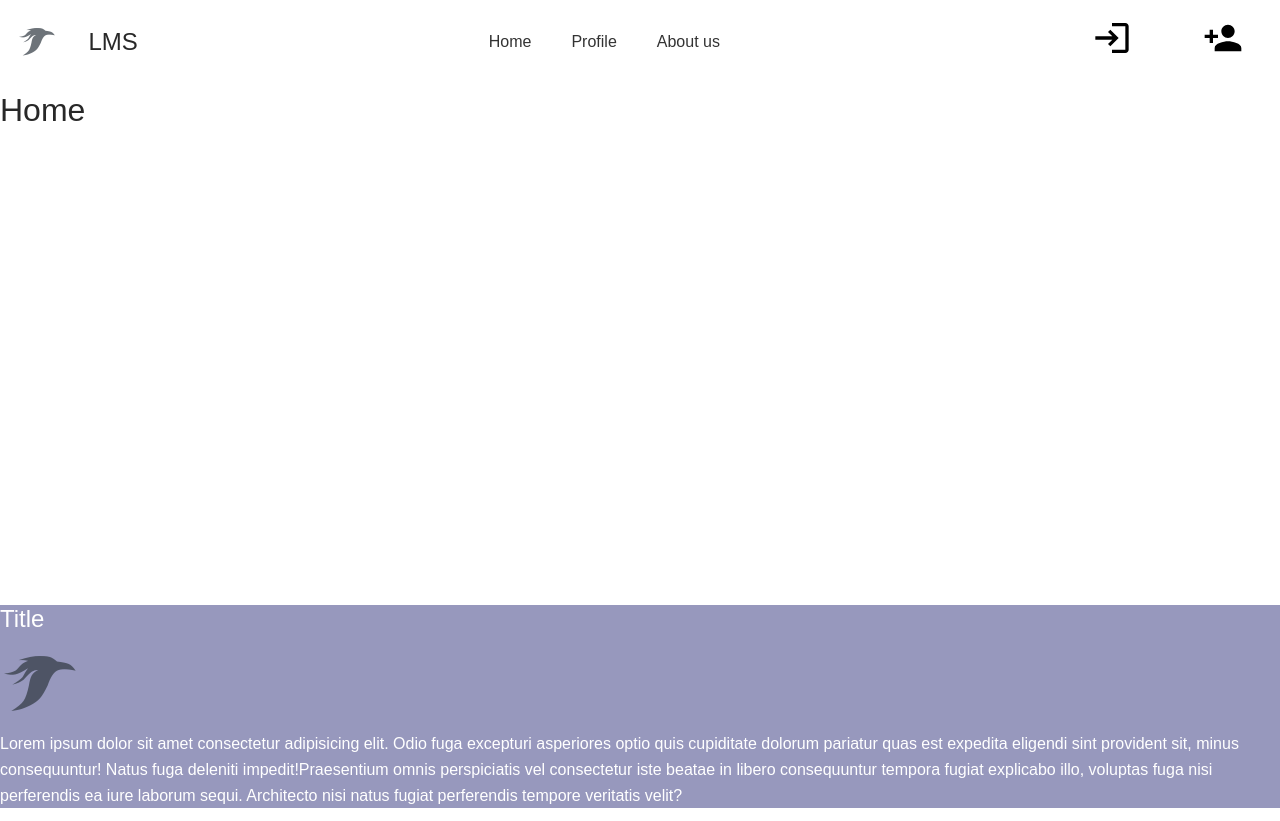
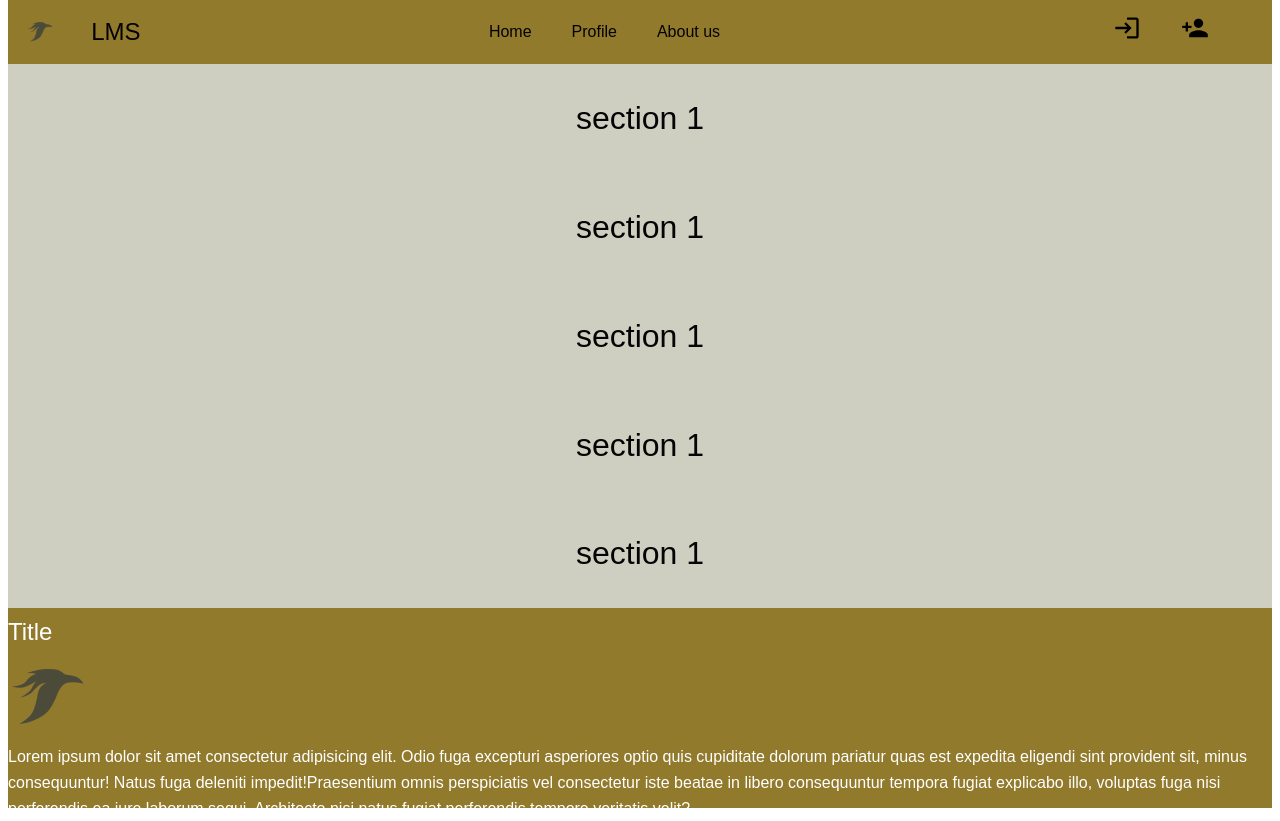
Before and after one commit to azmi989/project-template-lms, a Django app: page / in a window 1280 px wide. Run offline with Django 3.2, Linux system fonts and the light colour scheme; some libraries are stand-ins or nearby versions.

Commit message:
finalizing basic frontend design(Home)

```diff
--- a/static/snippets/base.css
+++ b/static/snippets/base.css
@@ -1,16 +1,11 @@
 /* Utilities */
 :root {
-  --main-color: #242424fa;
-  --text-color: #333;
-  --navbar-text-color: #cecece;
-  --dark-navbar-background-color: #136b64cc;
-  --dark-navbar-logo-background-color: #8d2746cc;
-  --light-navbar-link-background-color: #cecececc;
-  --dark-navbar-content-background-color: #8d4727cc;
-  --dark-navbar-item-background-color: #8d8627cc;
-  --light-header-background-color: #dd4e4ecc;
-  --light-body-background-color: #1b6f7ecc;
-  --dark-footer-background-color: #7e7fadcc;
+  --main-color: #000000fa;
+  --light-color: #68828a;
+  --dark-color-for-navbar-and-footer: #927a2d;
+  --dark-color-for-pages: #cecfc0;
+  --text-color-for-light: #242424;
+  --text-color-for-dark: #68828a;
 }
 * {
   box-sizing: border-box;
@@ -20,19 +15,21 @@
 body {
   font-family: sans-serif;
   color: var(--main-color);
+  margin-left: 1vh;
+  margin-right: 1vh;
   line-height: 1.6;
 }
 ul {
   list-style-type: none;
 }
 a {
-  color: var(--text-color);
+  color: var(--dark-text-color);
   text-decoration: none;
   background-color: transparent;
 }
 
 a:hover {
-  color: var(--text-color);
+  color: var(--dark-text-color);
   text-decoration: none;
 }
 
@@ -67,18 +64,22 @@ img {
   flex-wrap: wrap;
 }
 #header {
-  background-color: var(--dark-header-background-color);
-  height: 10vh;
+  align-items: flex-start;
+  background-color: var(--dark-color-for-navbar-and-footer);
+  height: 8vh;
   width: 100%;
+  box-shadow: 0px 17px 18px -20px #000000;
 }
 #body {
-  background-color: var(--dark-body-background-color);
-  height: 63vh;
+  align-items: center;
+  height: 68vh;
+  background-color: var(--dark-color-for-pages);
   width: 100%;
 }
 #footer {
-  background-color: var(--dark-footer-background-color);
-  height: auto;
+  align-items: flex-end;
+  background-color: var(--dark-color-for-navbar-and-footer);
+  height: 25vh;
   width: 100%;
 }
 /*  END Utilities */
@@ -86,7 +87,6 @@ img {
 /* Navbar */
 #navbar_logo {
   justify-content: space-around;
-  height: 100%;
   flex-basis: 15vh;
   flex-grow: 1;
 }
@@ -95,32 +95,29 @@ img {
   width: auto;
 }
 .navbar_item {
-  padding: 1px;
-  margin: 1px;
+  height: 100%;
 }
 .navbar_link {
   padding: 10px;
   margin: 10px;
-  border-bottom: 2px #ffffff solid;
 }
 #navbar_links_area {
   justify-content: center;
   flex-basis: auto;
-  height: 100%;
   flex-grow: 20;
 }
 #navbar_account_area {
-  justify-content: space-around;
-  height: 100%;
+  justify-content: center;
   flex-basis: 20vh;
   flex-grow: 2;
 }
 #navbar_icon {
-  width: 5vh;
-  height: 5vh;
+  width: 3.5vh;
+  height: 3.5vh;
 }
 .navbar_link:hover {
-  border-bottom: 2px #202020 solid;
+  border-bottom: 2px solid #202020;
+  border-radius: 0px 0px 0px 20px;
 }
 /*  END navbar */
 
--- a/static/snippets/home.css
+++ b/static/snippets/home.css
@@ -2,4 +2,13 @@
 .home {
   height: 100%;
   width: 100%;
+  align-items: center;
+  flex-wrap: nowrap;
 }
+.home_section_1 {
+  justify-content: center;
+  height: 30vh;
+  width: 100%;
+  flex-basis: 15vh;
+  flex-grow: 1;
+}
--- a/templates/base.html
+++ b/templates/base.html
@@ -20,7 +20,7 @@ dir="ltr">
     {% block css %}{% endblock %}
 </head>
 
-<body>
+<body class="flex_column_container">
 
     <!-- Header -->
     {% include 'snippets/header.html' %}
--- a/templates/home/home.html
+++ b/templates/home/home.html
@@ -8,8 +8,12 @@
 {% endblock %}
 
 {% block content %}
-<div class="home" id="body">
-    <h1>Home</h1>
+<div class="home flex_column_container" id="body">
+    <div class="home_section_1 flex_row_container"><h1>section 1</h1></div>
+    <div class="home_section_1 flex_row_container"><h1>section 1</h1></div>
+    <div class="home_section_1 flex_row_container"><h1>section 1</h1></div>
+    <div class="home_section_1 flex_row_container"><h1>section 1</h1></div>
+    <div class="home_section_1 flex_row_container"><h1>section 1</h1></div>
 </div>
 {% endblock content %}
 
--- a/templates/snippets/header.html
+++ b/templates/snippets/header.html
@@ -1,18 +1,18 @@
 {% load static %}
 
-    <nav class="flex_row_container navbar_item" id="header">
-        <div class="flex_row_container" id="navbar_logo">
+    <nav class="flex_row_container" id="header">
+        <div class="navbar_item flex_row_container" id="navbar_logo">
             <img class="" src="{% static 'images/logo/black-70@2x.png' %}" id="navbar_icon">
             <h1 class="">LMS</h1>
         </div>
-        <ul class="flex_row_container navbar_item" id="navbar_links_area">
-            <ul><a class="navbar_link" href="#">Home</a></ul>
-            <ul><a class="navbar_link" href="#">Profile</a></ul>
-            <ul><a class="navbar_link" href="#">About us</a></ul>
+        <ul class="navbar_item flex_row_container navbar_item" id="navbar_links_area">
+            <li><a class="navbar_link" href="#">Home</a></li>
+            <li><a class="navbar_link" href="#">Profile</a></li>
+            <li><a class="navbar_link" href="#">About us</a></li>
         </ul>
-        <ul class="flex_row_container navbar_item" id="navbar_account_area">
-            <ul><a class="navbar_link" href="#"><img src="{% static 'images/icon/login-black-18dp.svg' %}" id="navbar_icon"></a></ul>
-            <ul><a class="navbar_link" href="#"><img src="{% static 'images/icon/person_add-24px.svg' %}" id="navbar_icon"></a></ul>
+        <ul class="navbar_item flex_row_container" id="navbar_account_area">
+            <li><a class="navbar_link" href="#"><img src="{% static 'images/icon/login-black-18dp.svg' %}" id="navbar_icon"></a></li>
+            <li><a class="navbar_link" href="#"><img src="{% static 'images/icon/person_add-24px.svg' %}" id="navbar_icon"></a></li>
         </ul>
     </nav>
 
```
Also changed, not shown: static/snippets/base copy.css (deleted, +0 -129 lines), 2 other files.
